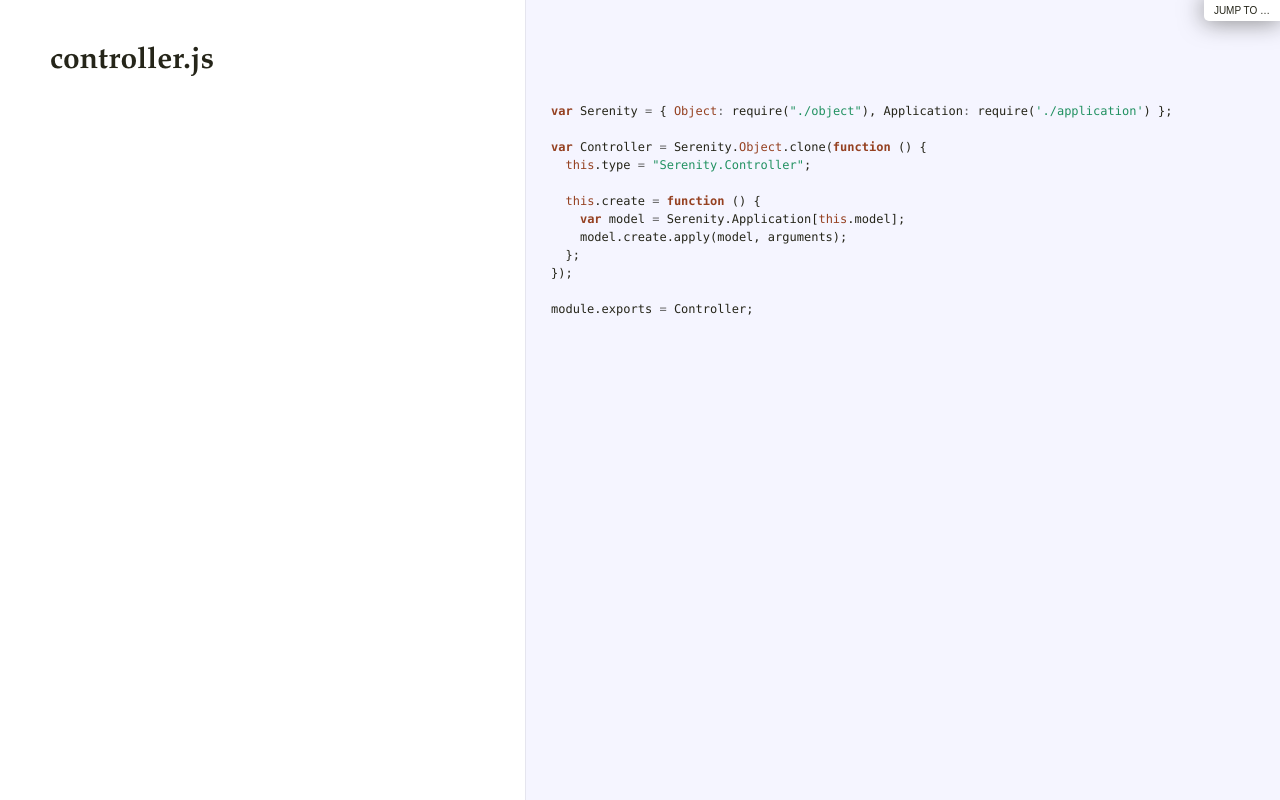
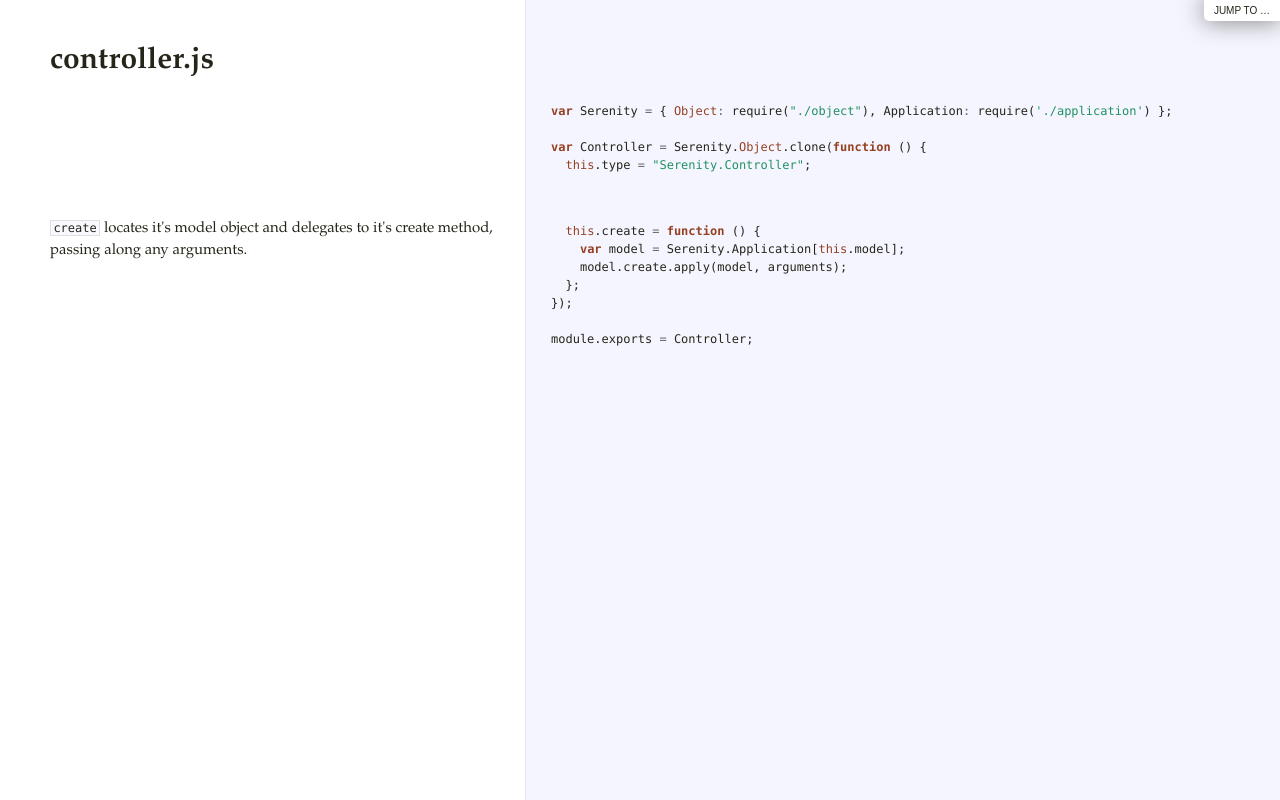
Before and after one commit to pmh/serenity, a website: page docs/controller.html in a window 1280 px wide. Drawn offline with Linux system fonts and the light colour scheme.

```diff
--- a/docs/controller.html
+++ b/docs/controller.html
@@ -2,8 +2,8 @@
 
 <span class="kd">var</span> <span class="nx">Controller</span> <span class="o">=</span> <span class="nx">Serenity</span><span class="p">.</span><span class="nb">Object</span><span class="p">.</span><span class="nx">clone</span><span class="p">(</span><span class="kd">function</span> <span class="p">()</span> <span class="p">{</span>
   <span class="k">this</span><span class="p">.</span><span class="nx">type</span> <span class="o">=</span> <span class="s2">&quot;Serenity.Controller&quot;</span><span class="p">;</span>
-
-  <span class="k">this</span><span class="p">.</span><span class="nx">create</span> <span class="o">=</span> <span class="kd">function</span> <span class="p">()</span> <span class="p">{</span>
+  </pre></div>             </td>           </tr>                               <tr id="section-2">             <td class="docs">               <div class="pilwrap">                 <a class="pilcrow" href="#section-2">&#182;</a>               </div>               <p><code>create</code> locates it's model object and delegates to it's
+create method, passing along any arguments.</p>             </td>             <td class="code">               <div class="highlight"><pre>  <span class="k">this</span><span class="p">.</span><span class="nx">create</span> <span class="o">=</span> <span class="kd">function</span> <span class="p">()</span> <span class="p">{</span>
     <span class="kd">var</span> <span class="nx">model</span> <span class="o">=</span> <span class="nx">Serenity</span><span class="p">.</span><span class="nx">Application</span><span class="p">[</span><span class="k">this</span><span class="p">.</span><span class="nx">model</span><span class="p">];</span>
     <span class="nx">model</span><span class="p">.</span><span class="nx">create</span><span class="p">.</span><span class="nx">apply</span><span class="p">(</span><span class="nx">model</span><span class="p">,</span> <span class="nx">arguments</span><span class="p">);</span>
   <span class="p">};</span>
--- a/lib/serenity/controller.js
+++ b/lib/serenity/controller.js
@@ -3,6 +3,10 @@
 var Controller = Serenity.Object.clone(function () {
   this.type = "Serenity.Controller";
 
+  //
+  // `create` locates it's model object and delegates to it's
+  // create method, passing along any arguments.
+  //
   this.create = function () {
     var model = Serenity.Application[this.model];
     model.create.apply(model, arguments);
```
